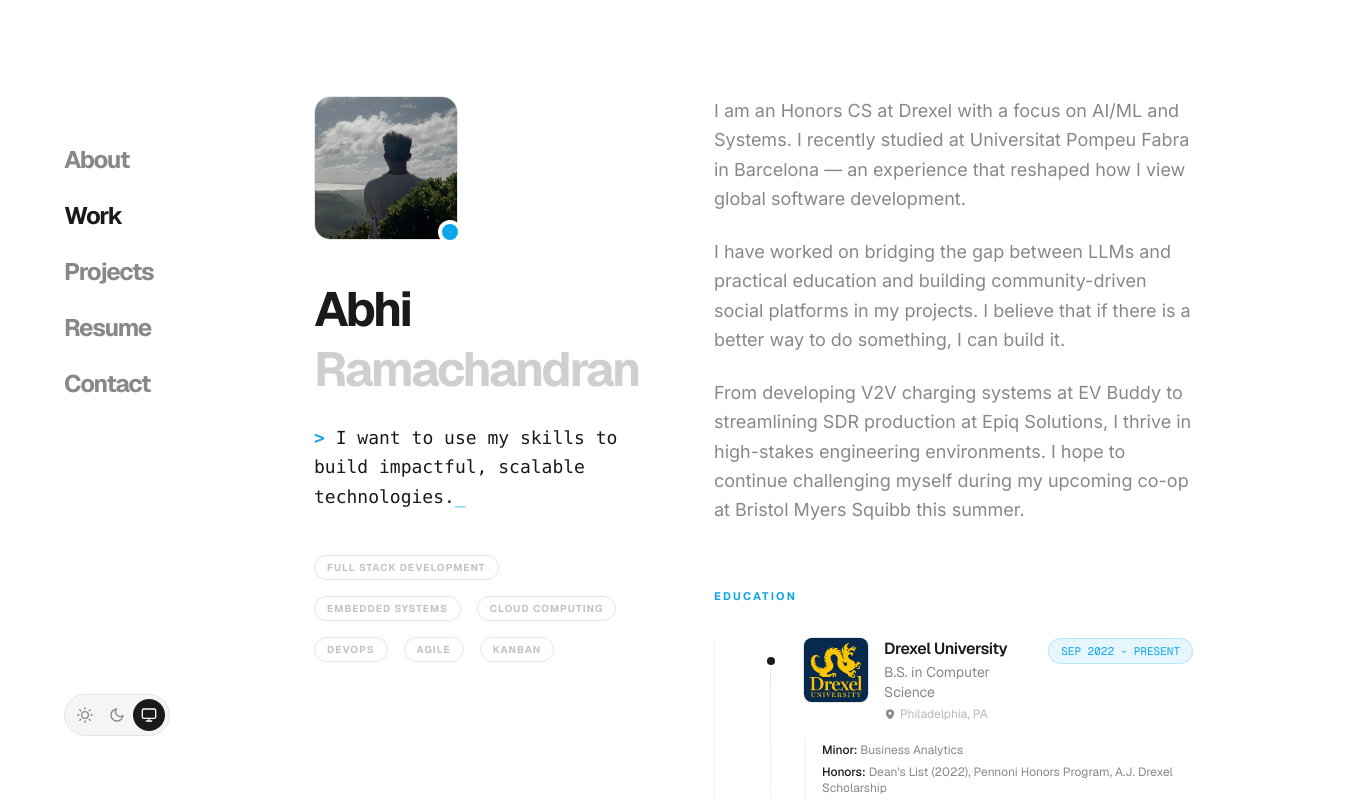
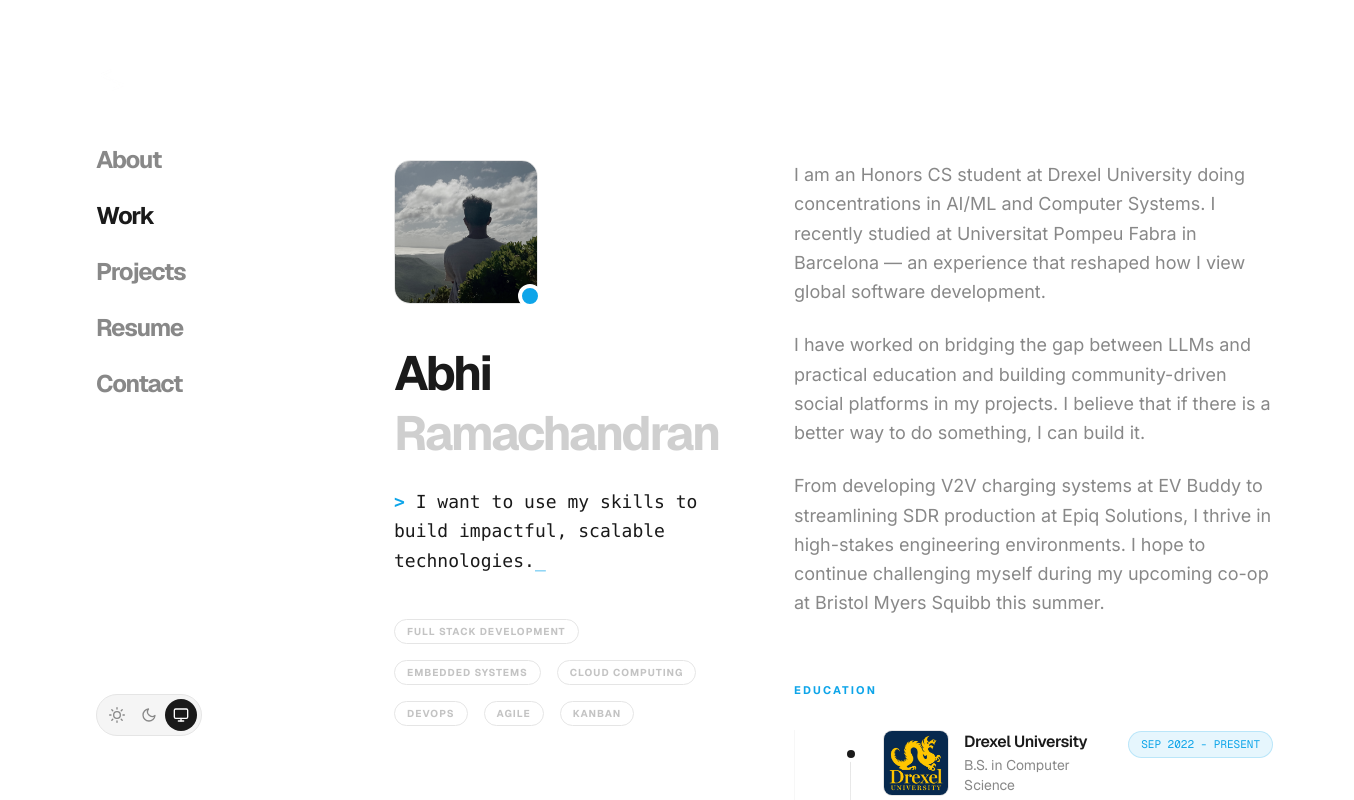
Before and after one commit to theabhiramr/theabhiramr, a React (Vite) app: page /work in a window 1280 px wide. Shown: the top 800 px of the page, 1354 px wide, since content can reach past the window. Built offline with nearby package versions, Linux system fonts and the light colour scheme.

Commit message:
fixed padding and spacing issues

```diff
--- a/src/App.jsx
+++ b/src/App.jsx
@@ -23,13 +23,31 @@
 
   return (
     <div className="bg-background text-content min-h-screen transition-colors duration-300">
-      <div className="lg:flex">
-        {isLandingPage &&
-          (isDesktop ? <Sidebar activeSection={activeSection} /> : <Navbar />)}
+      {/* Mobile Navbar: Fixed at top on small screens */}
+      {isLandingPage && !isDesktop && <Navbar />}
+
+      {/* LAYOUT WRAPPER:
+          Matches Footer: mx-auto, max-w-7xl, px-8.
+          This ensures the Sidebar + Content line up exactly with the Footer edges.
+      */}
+      <div className="mx-auto max-w-7xl px-6 md:px-8">
+        <div className="flex min-h-screen flex-col lg:flex-row">
+          {/* Sidebar: Sits snugly on the left inside the 7xl container */}
+          {isLandingPage && isDesktop && (
+            <Sidebar activeSection={activeSection} />
+          )}
+
+          {/* Content Layer */}
           <div
-          className={`w-full flex-1 ${!isDesktop && isLandingPage ? "pt-16" : ""}`}
+            className={`w-full flex-1 ${
+              !isDesktop && isLandingPage ? "pt-16" : ""
+            }`}
           >
-          <main className="flex-grow pr-4 lg:pr-8">
+            {/* MAIN CONTENT:
+                - lg:pl-12: This is the ONLY gap between sidebar and content.
+                - py-10: Vertical spacing.
+            */}
+            <main className="w-full py-10 lg:py-16 lg:pl-12">
               <Routes>
                 <Route path="/" element={<LandingPage />} />
                 <Route path="/work" element={<LandingPage />} />
@@ -43,6 +61,8 @@
             </main>
           </div>
         </div>
+      </div>
+
       {isLandingPage && <Footer />}
     </div>
   );
--- a/src/constants/data.js
+++ b/src/constants/data.js
@@ -10,6 +10,11 @@
     dates: "Upcoming",
     location: "Princeton, NJ",
     image: bmsJpeg,
+    content: [
+      "Collaborate with cross-functional teams to design, develop, and deploy cloud-based solutions that enhance pharmaceutical research and development processes",
+      "Provide support in migrating legacy applications to cloud platforms, ensuring scalability, security, and compliance with industry standards",
+      "Engage in the usage of cutting-edge cloud technologies and services to optimize data management and analytics for improved decision-making",
+    ],
     link: "https://www.bms.com",
   },
   {
--- a/src/pages/About.jsx
+++ b/src/pages/About.jsx
@@ -13,7 +13,7 @@
 } from "../assets";
 
 const paragraphs = [
-  "I am an Honors CS at Drexel with a focus on AI/ML and Systems. I recently studied at Universitat Pompeu Fabra in Barcelona — an experience that reshaped how I view global software development.",
+  'I am an Honors CS student at <a href="https://drexel.edu/cs" className="text-muted hover:text-accent">Drexel University</a> with a focus on AI/ML and Systems. I recently studied at Universitat Pompeu Fabra in Barcelona — an experience that reshaped how I view global software development.',
   "I have worked on bridging the gap between LLMs and practical education and building community-driven social platforms in my projects. I believe that if there is a better way to do something, I can build it.",
   "From developing V2V charging systems at EV Buddy to streamlining SDR production at Epiq Solutions, I thrive in high-stakes engineering environments. I hope to continue challenging myself during my upcoming co-op at Bristol Myers Squibb this summer.",
 ];
@@ -148,7 +148,7 @@
               >
                 <img
                   src={profileJpeg}
-                  alt="Abhi"
+                  alt="Abhi Ramachandran"
                   className="border-border h-24 w-24 rounded-2xl border object-cover grayscale-[0.5] transition-all duration-500 hover:grayscale-0 lg:h-36 lg:w-36"
                 />
               </a>
@@ -200,15 +200,76 @@
             variants={stagger}
             className="space-y-4 lg:space-y-6"
           >
-            {paragraphs.map((text, i) => (
-              <motion.p
-                key={i}
-                variants={fadeUp}
-                className="text-muted font-inter text-[15px] leading-relaxed lg:text-lg"
+            <motion.p
+              variants={fadeUp}
+              className="text-muted font-inter text-[15px] leading-relaxed lg:text-lg"
+            >
+              I am an Honors CS student at{" "}
+              <a
+                href="https://drexel.edu/cs"
+                rel="noopener noreferrer"
+                target="_blank"
+                className="text-muted hover:text-accent"
               >
-                {text}
-              </motion.p>
-            ))}
+                Drexel University
+              </a>{" "}
+              doing concentrations in AI/ML and Computer Systems. I recently
+              studied at{" "}
+              <a
+                href="https://www.upf.edu/en/"
+                rel="noopener noreferrer"
+                target="_blank"
+                className="text-muted hover:text-accent"
+              >
+                Universitat Pompeu Fabra
+              </a>{" "}
+              in Barcelona — an experience that reshaped how I view global
+              software development.
+            </motion.p>
+            <motion.p
+              variants={fadeUp}
+              className="text-muted font-inter text-[15px] leading-relaxed lg:text-lg"
+            >
+              I have worked on bridging the gap between LLMs and practical
+              education and building community-driven social platforms in my
+              projects. I believe that if there is a better way to do something,
+              I can build it.
+            </motion.p>
+            <motion.p
+              variants={fadeUp}
+              className="text-muted font-inter text-[15px] leading-relaxed lg:text-lg"
+            >
+              From developing V2V charging systems at{" "}
+              <a
+                href="https://evbuddy.net"
+                rel="noopener noreferrer"
+                target="_blank"
+                className="text-muted hover:text-accent"
+              >
+                EV Buddy
+              </a>{" "}
+              to streamlining SDR production at{" "}
+              <a
+                href="https://epiqsolutions.com"
+                rel="noopener noreferrer"
+                target="_blank"
+                className="text-muted hover:text-accent"
+              >
+                Epiq Solutions
+              </a>
+              , I thrive in high-stakes engineering environments. I hope to
+              continue challenging myself during my upcoming co-op at{" "}
+              <a
+                Bristol
+                href="https://www.bms.com"
+                rel="noopener noreferrer"
+                target="_blank"
+                className="text-muted hover:text-accent"
+              >
+                Bristol Myers Squibb
+              </a>{" "}
+              this summer.
+            </motion.p>
           </motion.div>
 
           {/* Education Mini-Timeline */}
```
Lines whose indentation alone changed are shown as unchanged.
